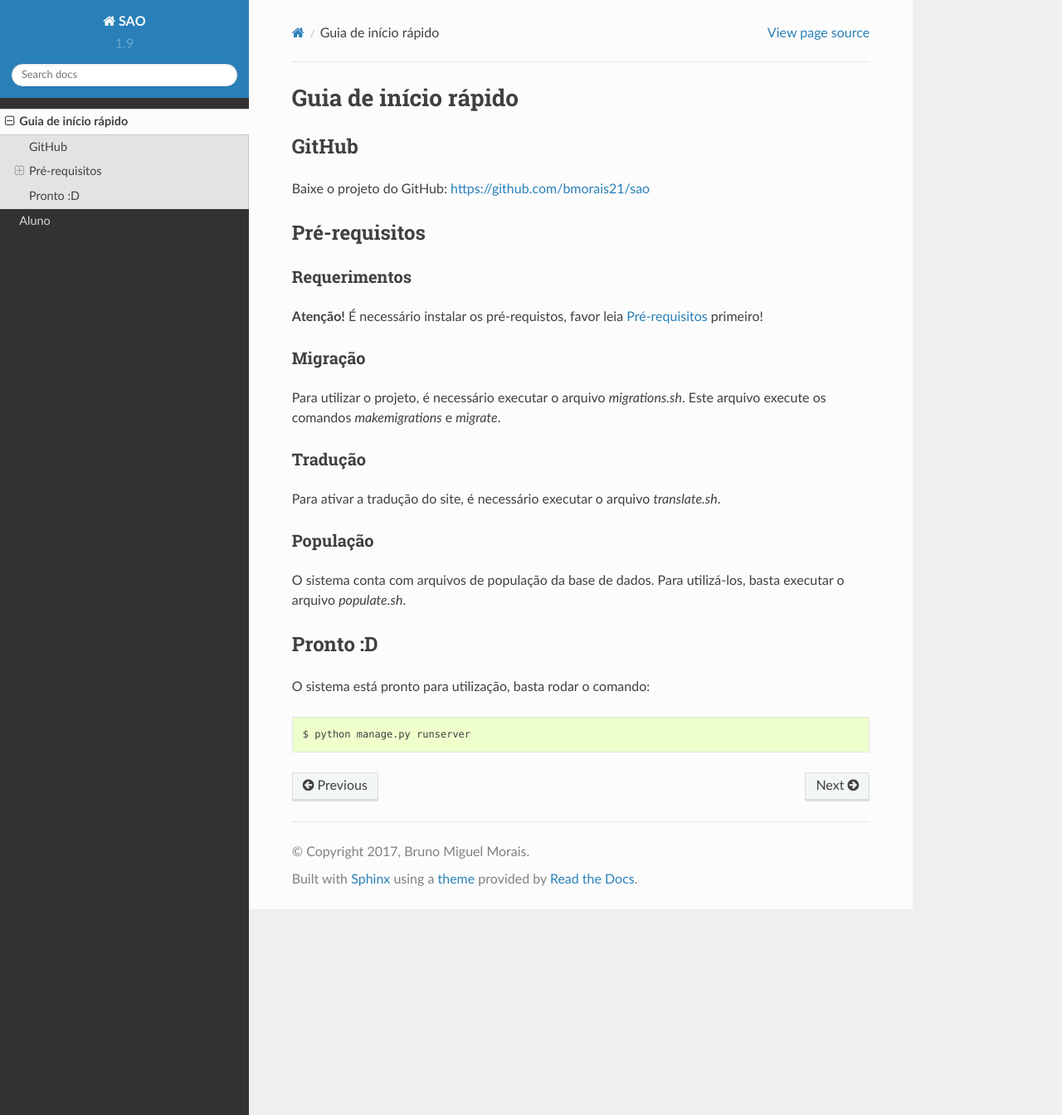
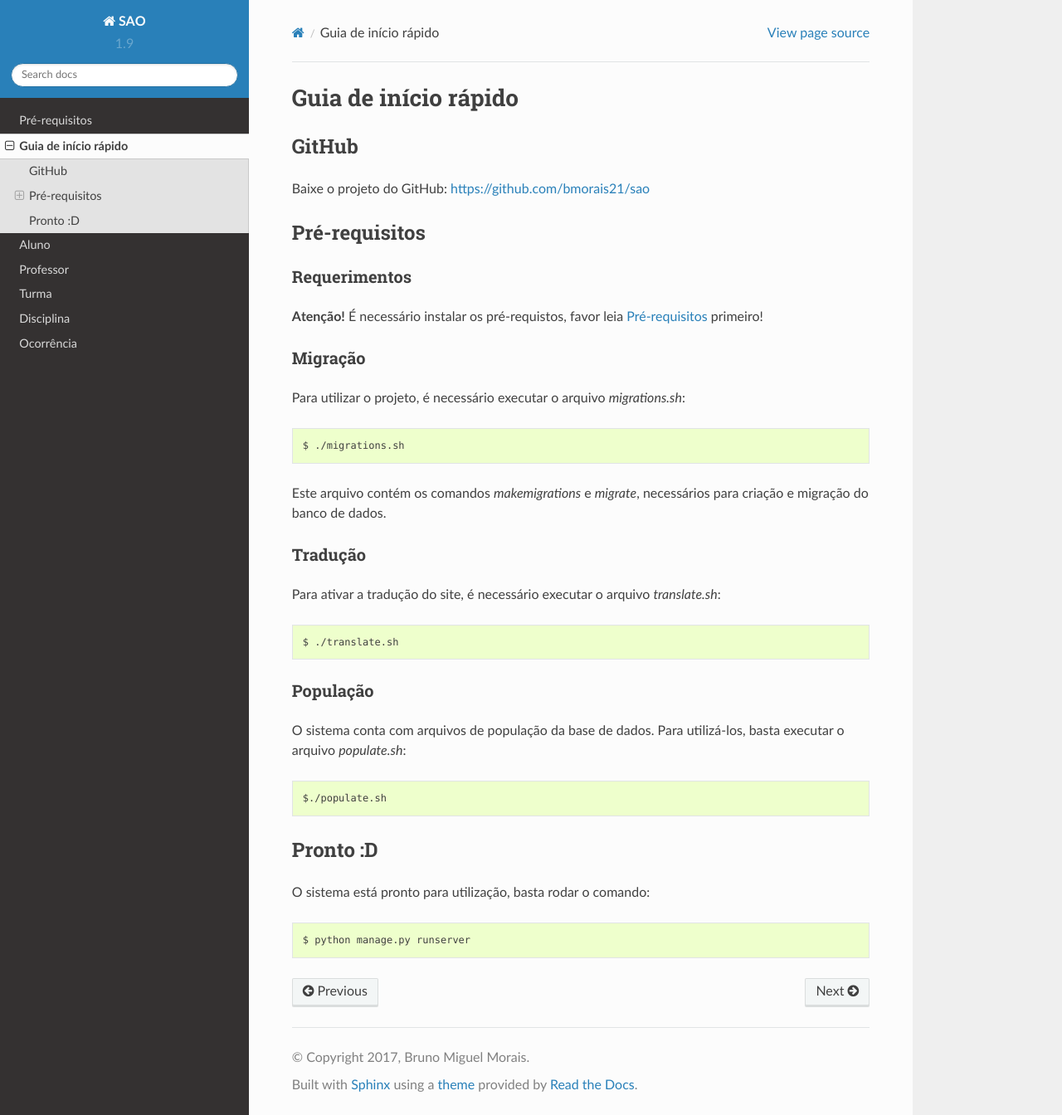
Before and after one commit to bmorais21/sao, a Sphinx documentation site: the page built from docs/quick_start.rst, in a window 1280 px wide and 1344 px high. Shown: the whole window at 83% size. Built offline with Sphinx 7.4.7 and the Read the Docs theme 2.0.0, drawn with Linux system fonts in a browser that asks for light colours; formulas are drawn with MathJax 3.

Commit message:
update sphinx

```diff
--- a/docs/index.rst
+++ b/docs/index.rst
@@ -10,5 +10,10 @@ Bem-vindo à documentação do SAO!
 ******
 
 .. toctree::
+   requirements
    quick_start
    modules/aluno
+   modules/professor
+   modules/turma
+   modules/disciplina
+   modules/ocorrencia
--- /dev/null
+++ b/docs/modules/disciplina.rst
@@ -0,0 +1,6 @@
+Disciplina
+==========
+
+.. automodule:: saoapp.models.disciplina_model
+
+.. automodule:: saoapp.views.disciplina_view
--- /dev/null
+++ b/docs/modules/ocorrencia.rst
@@ -0,0 +1,6 @@
+Ocorrência
+==========
+
+.. automodule:: saoapp.models.ocorrencia_model
+
+.. automodule:: saoapp.views.ocorrencia_view
--- /dev/null
+++ b/docs/modules/professor.rst
@@ -0,0 +1,6 @@
+Professor
+=========
+
+.. automodule:: saoapp.models.professor_model
+
+.. automodule:: saoapp.views.professor_view
--- /dev/null
+++ b/docs/modules/turma.rst
@@ -0,0 +1,6 @@
+Turma
+=====
+
+.. automodule:: saoapp.models.turma_model
+
+.. automodule:: saoapp.views.turma_view
--- a/docs/quick_start.rst
+++ b/docs/quick_start.rst
@@ -19,18 +19,25 @@ Requerimentos
 Migração
 ********
 
-Para utilizar o projeto, é necessário executar o arquivo *migrations.sh*. Este arquivo
-execute os comandos *makemigrations* e *migrate*.
+Para utilizar o projeto, é necessário executar o arquivo *migrations.sh*::
+
+    $ ./migrations.sh
+
+Este arquivo contém os comandos *makemigrations* e *migrate*, necessários para criação e migração do banco de dados.
 
 Tradução
 ********
 
-Para ativar a tradução do site, é necessário executar o arquivo *translate.sh*.
+Para ativar a tradução do site, é necessário executar o arquivo *translate.sh*::
+
+    $ ./translate.sh
 
 População
 *********
 
-O sistema conta com arquivos de população da base de dados. Para utilizá-los, basta executar o arquivo *populate.sh*.
+O sistema conta com arquivos de população da base de dados. Para utilizá-los, basta executar o arquivo *populate.sh*::
+
+    $./populate.sh
 
 Pronto :D
 ---------
--- a/docs/requirements.rst
+++ b/docs/requirements.rst
@@ -7,7 +7,7 @@ Pré-requisitos para o utilizar o SAO:
 - **virtualenv**
 - **Google Chrome** (para uma experiência completa)
 
-Após a instalação, instale os requrimentos através do comando::
+Após a instalação, instale os pré-requisitos através do comando::
 
     $ pip install -r requirements.txt
 
```
Also changed, not shown: requirements.txt (renamed from requiriments.txt).
